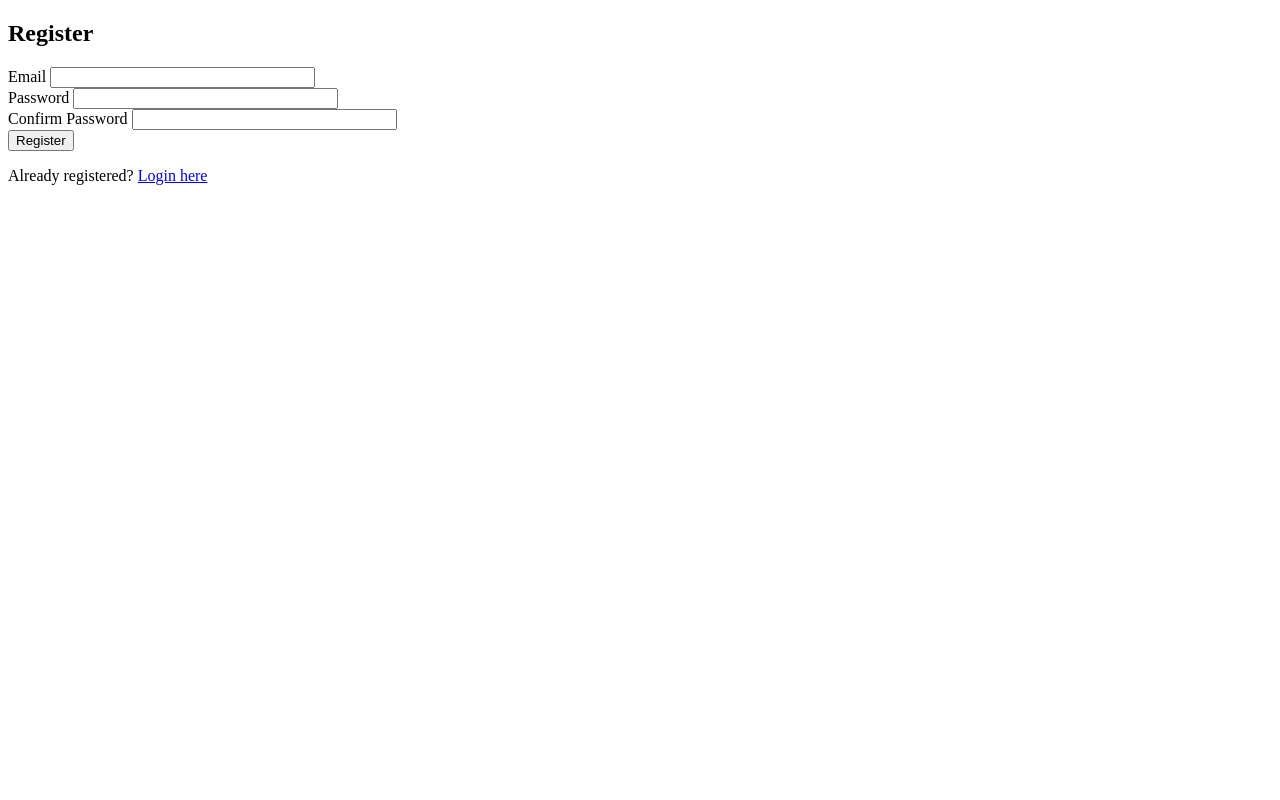
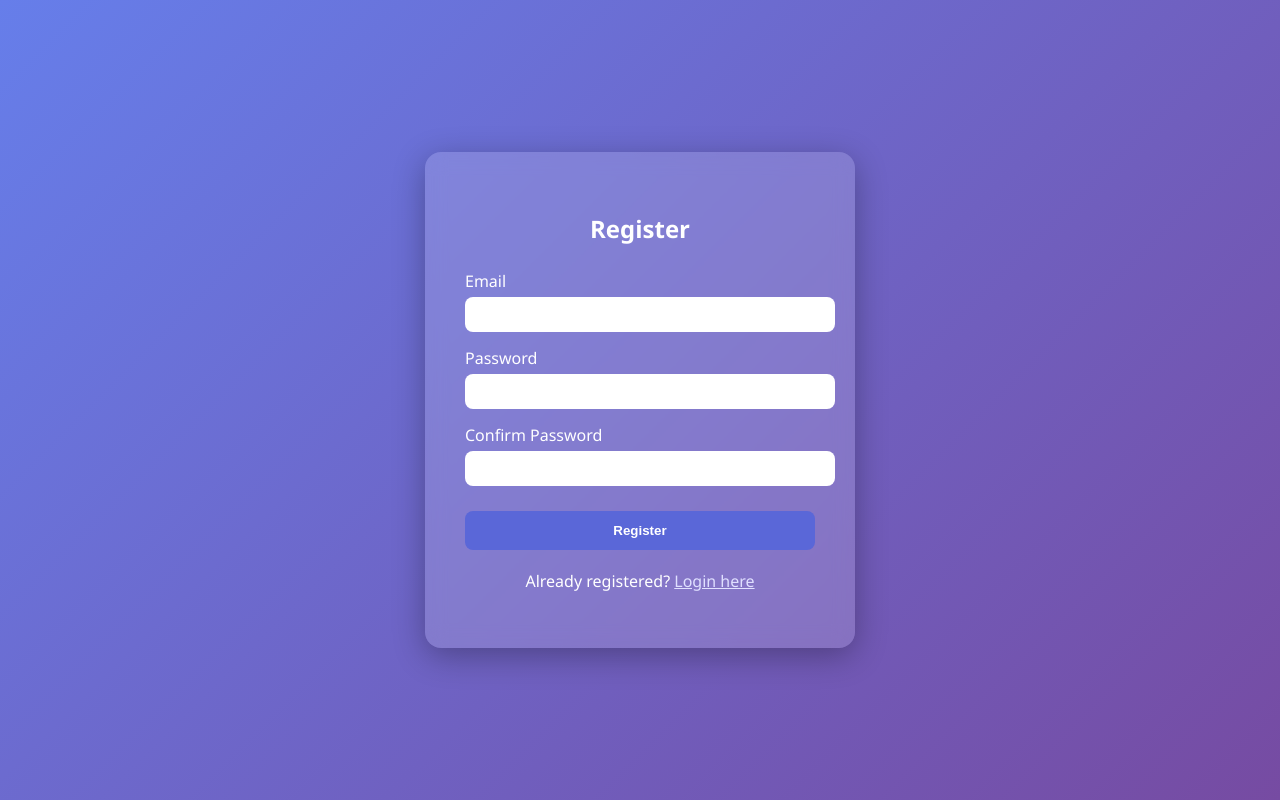
Before and after one commit to anandhakrishnnnnnn/Flask, a Flask app: page /register in a window 1280 px wide. Run offline with Flask 3, Linux system fonts and the light colour scheme; some libraries are stand-ins or nearby versions.

Commit message:
styled the register section

```diff
--- a/templates/register.html
+++ b/templates/register.html
@@ -2,16 +2,95 @@
 <html>
 <head>
     <title>Register</title>
+    <style>
+        body {
+            margin: 0;
+            padding: 0;
+            background: linear-gradient(135deg, #667eea, #764ba2);
+            font-family: 'Segoe UI', Tahoma, Geneva, Verdana, sans-serif;
+            height: 100vh;
+            display: flex;
+            justify-content: center;
+            align-items: center;
+        }
+
+        .register-container {
+            background: rgba(255, 255, 255, 0.15);
+            border-radius: 16px;
+            padding: 40px;
+            width: 350px;
+            box-shadow: 0 8px 32px rgba(0, 0, 0, 0.3);
+            backdrop-filter: blur(10px);
+            -webkit-backdrop-filter: blur(10px);
+            color: #fff;
+        }
+
+        .register-container h2 {
+            text-align: center;
+            margin-bottom: 25px;
+        }
+
+        label {
+            display: block;
+            margin-top: 15px;
+            font-weight: 500;
+        }
+
+        input[type="text"], input[type="password"] {
+            width: 100%;
+            padding: 10px;
+            margin-top: 5px;
+            border-radius: 8px;
+            border: none;
+            outline: none;
+        }
+
+        input[type="submit"] {
+            width: 100%;
+            margin-top: 25px;
+            padding: 12px;
+            background-color: #5a67d8;
+            color: white;
+            font-weight: bold;
+            border: none;
+            border-radius: 8px;
+            cursor: pointer;
+            transition: background 0.3s ease;
+        }
+
+        input[type="submit"]:hover {
+            background-color: #434190;
+        }
+
+        .register-container p {
+            margin-top: 20px;
+            text-align: center;
+        }
+
+        .register-container a {
+            color: #e0e0ff;
+            text-decoration: underline;
+        }
+    </style>
 </head>
 <body>
+    <div class="register-container">
         <h2>Register</h2>
         <form method="POST">
              {{ form.hidden_tag() }}
-        {{ form.email.label }} {{ form.email(size=30) }}<br>
-        {{ form.password.label }} {{ form.password(size=30) }}<br>
-        {{ form.confirm_password.label }} {{ form.confirm_password(size=30) }}<br>
+
+    <label for="email">{{ form.email.label }}</label>
+    {{ form.email(size=30, id="email") }}
+
+    <label for="password">{{ form.password.label }}</label>
+    {{ form.password(size=30, id="password") }}
+
+    <label for="confirm_password">{{ form.confirm_password.label }}</label>
+    {{ form.confirm_password(size=30, id="confirm_password") }}
+
     {{ form.submit() }}
         </form>
         <p>Already registered? <a href="{{ url_for('login') }}">Login here</a></p>
+    </div>
 </body>
 </html>
```
Lines whose indentation alone changed are shown as unchanged.
